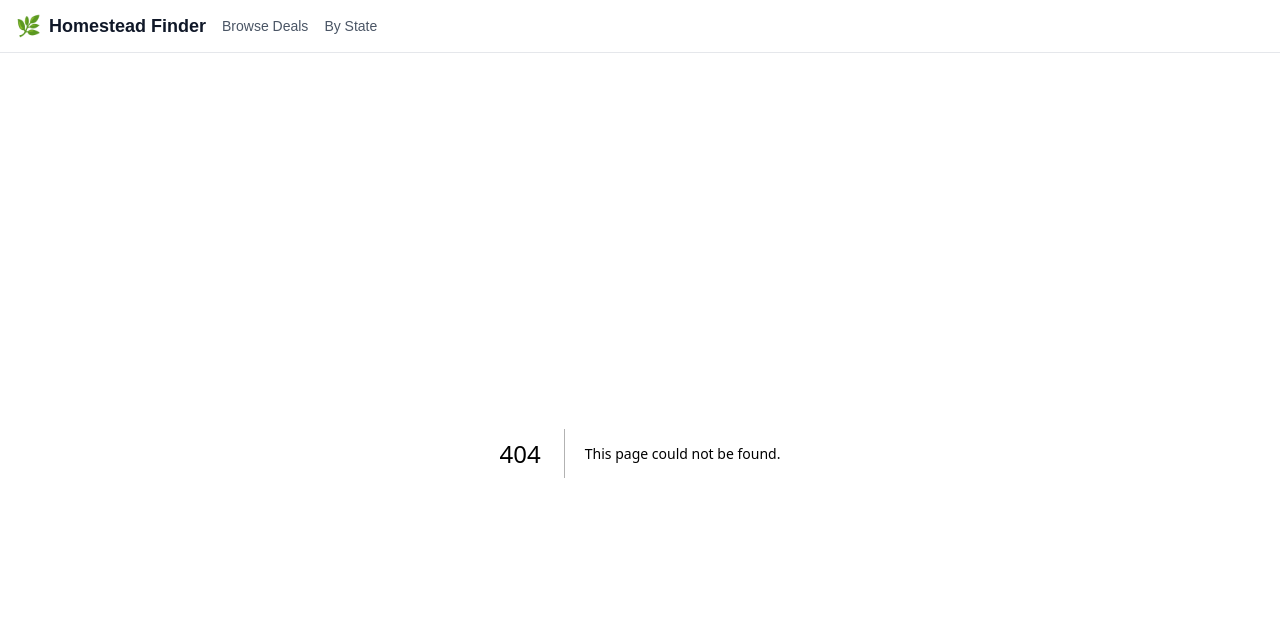
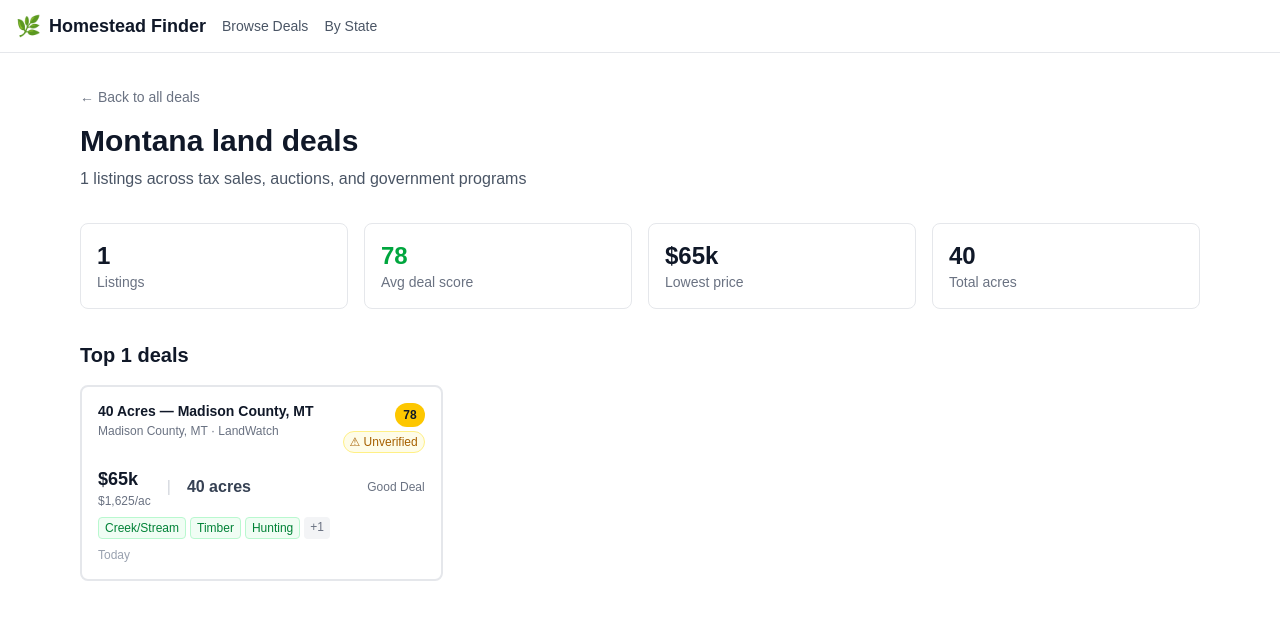
Before and after one commit to cloudcodetree/homestead-finder, a Next.js app in the folder web/: page /states/MT in a window 1280 px wide. Before the commit this address had no page. Shown: the top 620 px of the page. Built offline with nearby package versions, Linux system fonts and the light colour scheme.

Commit message:
feat(web): add state landing page with stats and top listings

```diff
--- /dev/null
+++ b/web/app/states/[state]/page.tsx
@@ -0,0 +1,113 @@
+import { notFound } from 'next/navigation';
+import Link from 'next/link';
+import type { Metadata } from 'next';
+import { getListingsByState, getStateStats } from '@/lib/listings';
+import { US_STATES } from '@/types/property';
+import { PropertyCard } from '@/components/PropertyCard';
+import { formatPrice } from '@/lib/formatters';
+
+interface PageProps {
+  params: Promise<{ state: string }>;
+}
+
+export async function generateMetadata({
+  params,
+}: PageProps): Promise<Metadata> {
+  const { state } = await params;
+  const upper = state.toUpperCase();
+  const stateName = US_STATES[upper];
+  if (!stateName) return { title: 'State not found' };
+
+  const stats = getStateStats(upper);
+  const count = stats.count;
+  return {
+    title: `${stateName} land deals — ${count} listings`,
+    description: `Browse ${count} land deals in ${stateName}. Tax sales, auctions, and government disposals. Prices from ${formatPrice(stats.minPrice || 0)}.`,
+  };
+}
+
+export default async function StatePage({ params }: PageProps) {
+  const { state } = await params;
+  const upper = state.toUpperCase();
+  const stateName = US_STATES[upper];
+  if (!stateName) notFound();
+
+  const listings = getListingsByState(upper);
+  const stats = getStateStats(upper);
+
+  // Sort by score descending, show top 12
+  const topListings = [...listings]
+    .sort((a, b) => b.dealScore - a.dealScore)
+    .slice(0, 12);
+
+  return (
+    <div className="max-w-6xl mx-auto px-4 py-8">
+      <Link
+        href="/deals"
+        className="text-sm text-gray-500 hover:text-gray-700 mb-4 inline-block"
+      >
+        ← Back to all deals
+      </Link>
+
+      <div className="mb-8">
+        <h1 className="text-3xl font-bold text-gray-900 mb-2">
+          {stateName} land deals
+        </h1>
+        <p className="text-gray-600">
+          {stats.count} listings across tax sales, auctions, and government
+          programs
+        </p>
+      </div>
+
+      {stats.count > 0 && (
+        <div className="grid grid-cols-2 sm:grid-cols-4 gap-4 mb-8">
+          <div className="bg-white rounded-lg p-4 border border-gray-200">
+            <p className="text-2xl font-bold text-gray-900">{stats.count}</p>
+            <p className="text-sm text-gray-500">Listings</p>
+          </div>
+          <div className="bg-white rounded-lg p-4 border border-gray-200">
+            <p className="text-2xl font-bold text-green-600">
+              {stats.avgScore}
+            </p>
+            <p className="text-sm text-gray-500">Avg deal score</p>
+          </div>
+          <div className="bg-white rounded-lg p-4 border border-gray-200">
+            <p className="text-2xl font-bold text-gray-900">
+              {formatPrice(stats.minPrice)}
+            </p>
+            <p className="text-sm text-gray-500">Lowest price</p>
+          </div>
+          <div className="bg-white rounded-lg p-4 border border-gray-200">
+            <p className="text-2xl font-bold text-gray-900">
+              {stats.totalAcreage.toLocaleString()}
+            </p>
+            <p className="text-sm text-gray-500">Total acres</p>
+          </div>
+        </div>
+      )}
+
+      {topListings.length === 0 ? (
+        <div className="text-center py-16">
+          <p className="text-4xl mb-3">🌾</p>
+          <p className="text-gray-600 font-medium">
+            No listings yet for {stateName}
+          </p>
+          <p className="text-sm text-gray-500 mt-2">
+            Check back soon — new deals are scraped daily.
+          </p>
+        </div>
+      ) : (
+        <>
+          <h2 className="text-xl font-semibold text-gray-900 mb-4">
+            Top {topListings.length} deals
+          </h2>
+          <div className="grid grid-cols-1 sm:grid-cols-2 lg:grid-cols-3 gap-4">
+            {topListings.map((listing) => (
+              <PropertyCard key={listing.id} property={listing} />
+            ))}
+          </div>
+        </>
+      )}
+    </div>
+  );
+}
```
